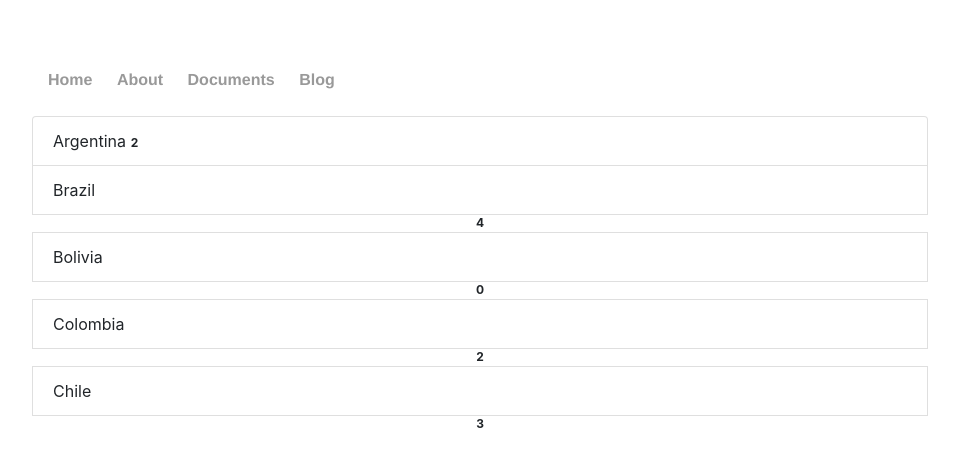
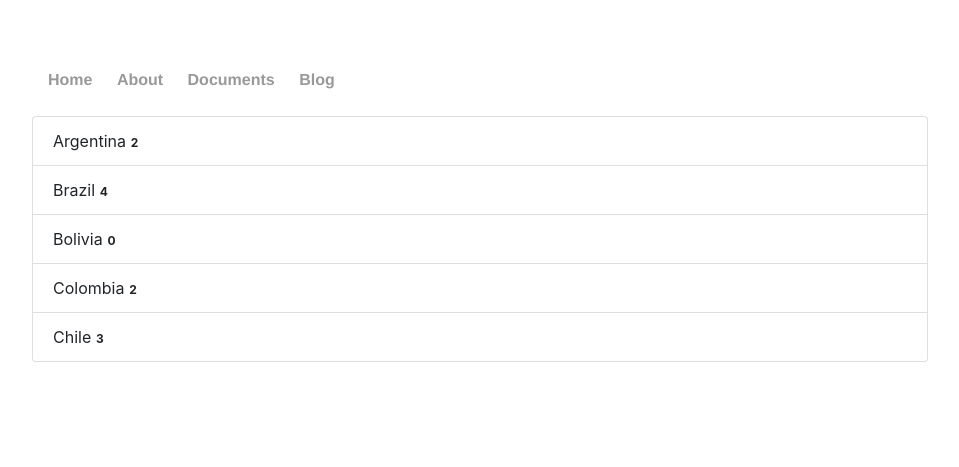
Before and after one commit to crisloma/crisloma.github.io, a Jekyll site: the page documents.html, which Jekyll copies as it is, in a window 1280 px wide. Shown: the top 467 px of the page, without its empty margins (160-1119 px from the left). Built offline with Jekyll 4.4.1, drawn with Linux system fonts in a browser that asks for light colours.

Commit message:
Update documents.html

```diff
--- a/documents.html
+++ b/documents.html
@@ -20,10 +20,10 @@
 	<div class="list">
 		<ul class="list-group">
   		<li class="list-group-item">Argentina<span class="badge">2</span></li>
-  		<li class="list-group-item">Brazil</li><span class="badge">4</span>
-  		<li class="list-group-item">Bolivia</li><span class="badge">0</span>
- 		 <li class="list-group-item">Colombia</li><span class="badge">2</span>
-  		<li class="list-group-item">Chile</li><span class="badge">3</span>
+  		<li class="list-group-item">Brazil<span class="badge">4</span></li>
+  		<li class="list-group-item">Bolivia<span class="badge">0</span></li>
+ 		 <li class="list-group-item">Colombia<span class="badge">2</span></li>
+  		<li class="list-group-item">Chile<span class="badge">3</span></li>
 </ul>
 	</div>
 	</body>
```
